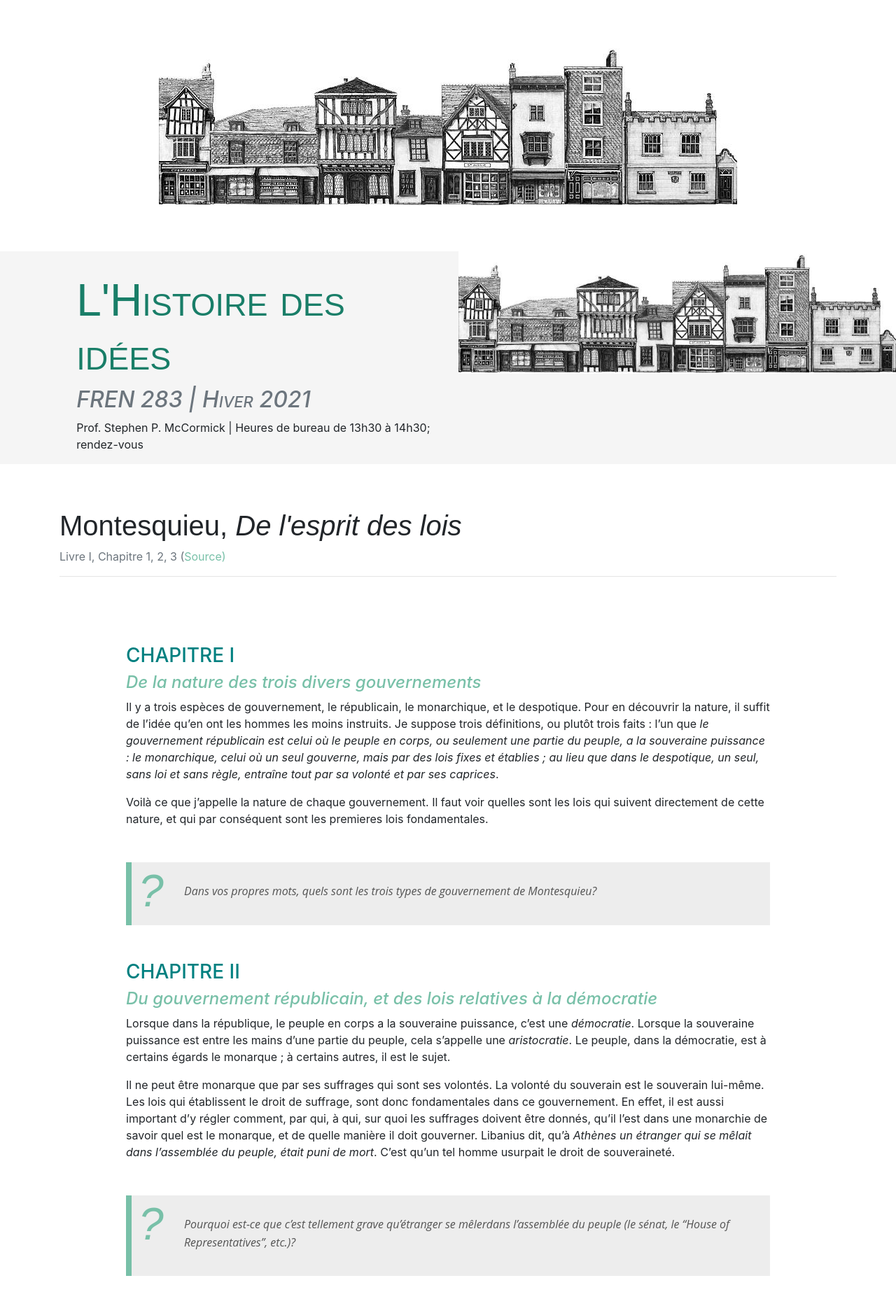
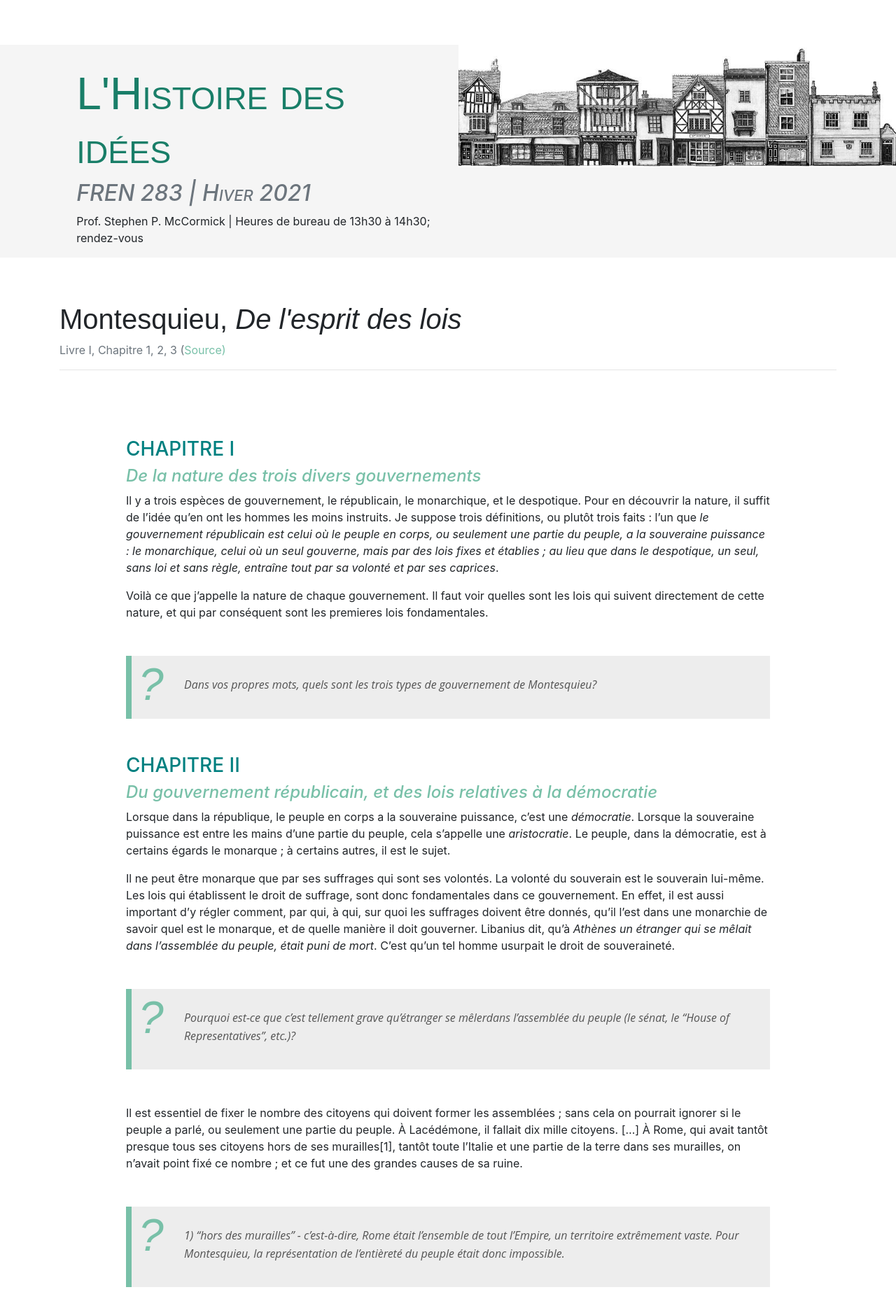
Before and after one commit to SteveWLU/fren283, a Jekyll site: the page built from texts/montesquieu_esprit-des-lois.md, in a window 1280 px wide. Shown: the top 1876 px of the page at 70% size. Built offline with Jekyll 4.4.1, drawn with Linux system fonts in a browser that asks for light colours.

Commit message:
Fix header

```diff
--- a/_layouts/text.html
+++ b/_layouts/text.html
@@ -81,15 +81,6 @@
   </head>
 <body>
 
-<!-- image header -->
-<div class="container-fluid text-center">
-  <div class="row">
-    <div class="col-12">
-      <img src="https://stevewlu.github.io/fren283/assets/images/rue-médiévale.png" class="img-fluid">
-    </div>
-  </div>
-</div>
-
 <!-- course title -->
 <div class="containter">
   <div class="row align-items-baseline" style="background-color: whitesmoke;">
```
Also changed, not shown: 3 other files.
